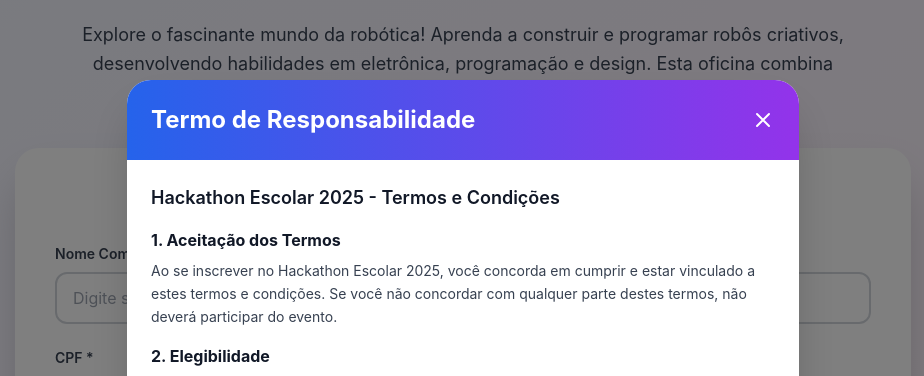
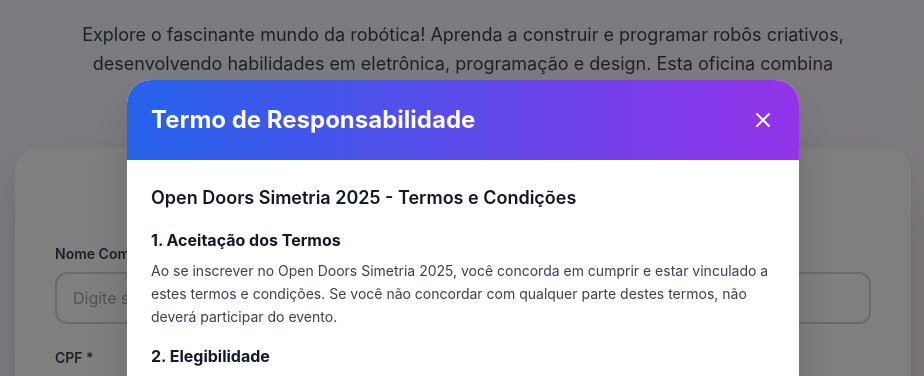
Before and after one commit to Artht0/Site-Hackaton-Completo, a React (Vite) app in the folder frontend/: page /oficina/1 in a window 1280 px wide. Both pictures are taken after a click on the button "termos de responsabilidade". Shown: the part 320-696 px from the top of the page, without its empty margins (177-1101 px from the left). Built offline with nearby package versions, Linux system fonts and the light colour scheme.

Commit message:
Atualiza package.json, render.yaml e TermoModal para Open Doors Simetria

```diff
--- a/frontend/package.json
+++ b/frontend/package.json
@@ -1,5 +1,5 @@
 {
-  "name": "hackathon-frontend",
+  "name": "open-doors-frontend",
   "version": "1.0.0",
   "type": "module",
   "scripts": {
--- a/frontend/src/components/TermoModal.jsx
+++ b/frontend/src/components/TermoModal.jsx
@@ -21,13 +21,13 @@
         <div className="p-6 overflow-y-auto max-h-[calc(80vh-140px)]">
           <div className="space-y-4 text-gray-700">
             <p className="font-semibold text-lg text-gray-900">
-              Hackathon Escolar 2025 - Termos e Condições
+              Open Doors Simetria 2025 - Termos e Condições
             </p>
 
             <section>
               <h3 className="font-bold text-gray-900 mb-2">1. Aceitação dos Termos</h3>
               <p className="text-sm leading-relaxed">
-                Ao se inscrever no Hackathon Escolar 2025, você concorda em cumprir e estar vinculado
+                Ao se inscrever no Open Doors Simetria 2025, você concorda em cumprir e estar vinculado
                 a estes termos e condições. Se você não concordar com qualquer parte destes termos,
                 não deverá participar do evento.
               </p>
@@ -71,7 +71,7 @@
               <h3 className="font-bold text-gray-900 mb-2">6. Uso de Imagem</h3>
               <p className="text-sm leading-relaxed">
                 Ao participar do evento, você autoriza a captação e uso de sua imagem em fotografias
-                e vídeos para divulgação do Hackathon Escolar em materiais promocionais, redes sociais
+                e vídeos para divulgação do Open Doors Simetria em materiais promocionais, redes sociais
                 e website oficial.
               </p>
             </section>
```
Also changed, not shown: 2 other files (tests, documents, lock files or other folders).
